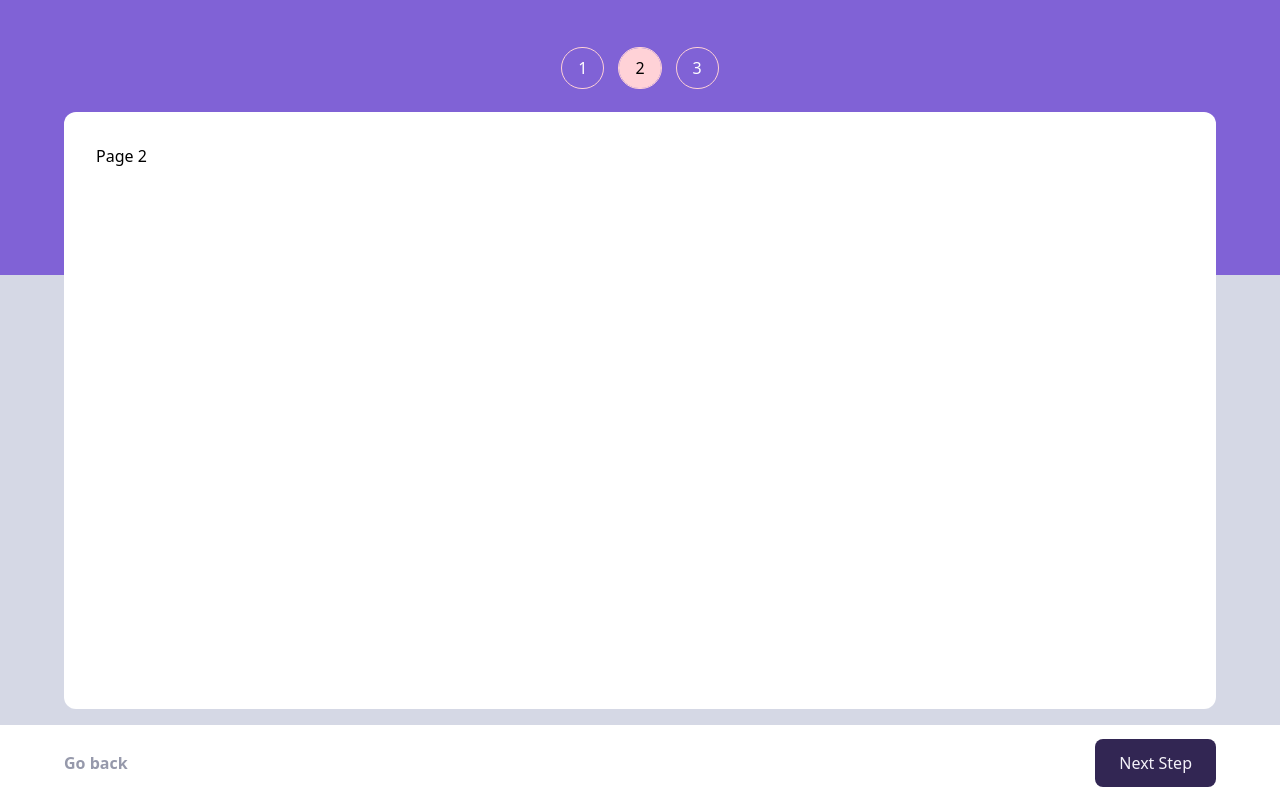
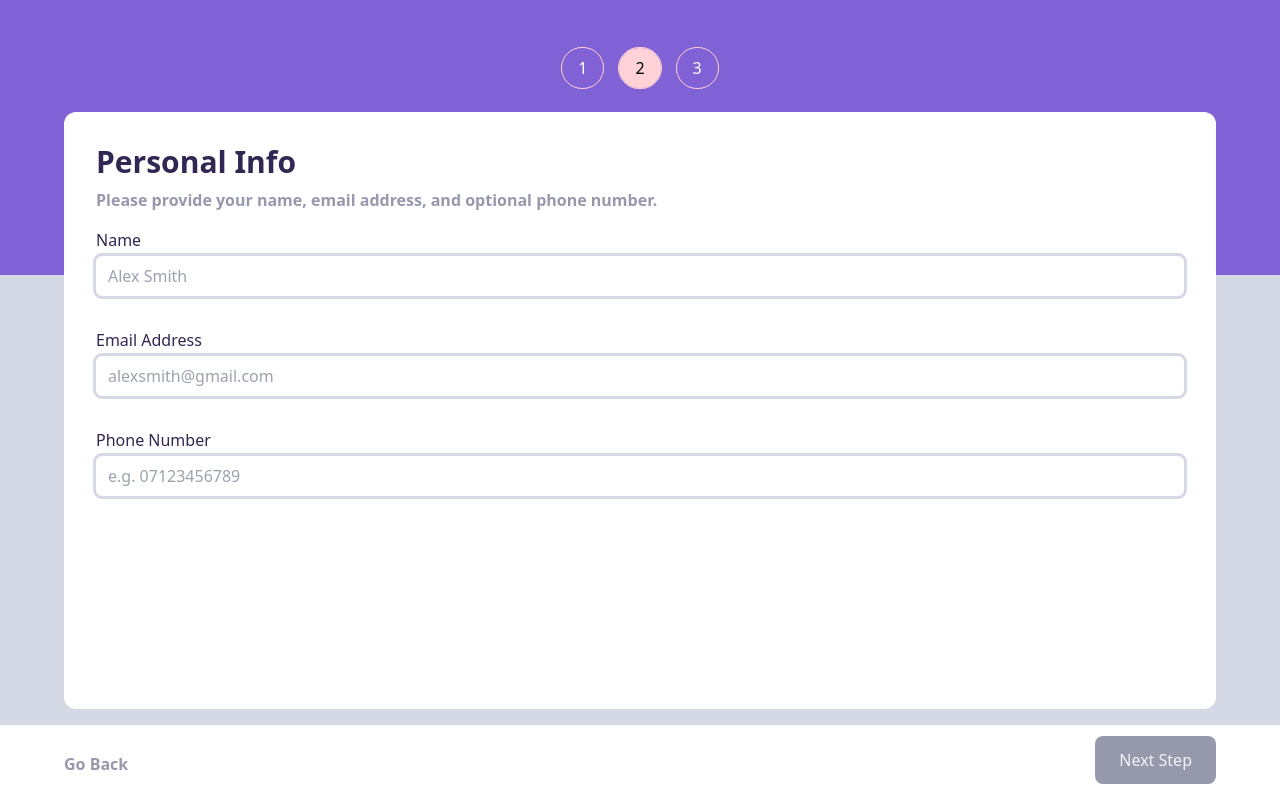
Before and after one commit to aaronwp21/multi-step-form, a Next.js app: page / in a window 1280 px wide. Both pictures are taken after a click on the button "Next Step". Built offline with nearby package versions, Linux system fonts and the light colour scheme.

Commit message:
user info page

```diff
--- a/src/components/SelectPlan.tsx
+++ b/src/components/SelectPlan.tsx
@@ -10,7 +10,7 @@ function SelectPlan() {
   return (
     <>
       <div className="flex flex-col gap-2 mb-8">
-        <h2 className="text-2xl text-primary font-bold">Select your plan</h2>
+        <h2 className="text-3xl text-primary font-bold">Select your plan</h2>
         <p className="text-cool-grey font-semibold">
           Choose between monthly or yearly billing.
         </p>
--- /dev/null
+++ b/src/components/UserForm.tsx
@@ -0,0 +1,150 @@
+import React, { useContext } from 'react';
+import { useForm, SubmitHandler } from 'react-hook-form';
+import * as yup from 'yup';
+import { yupResolver } from '@hookform/resolvers/yup';
+import { FormContext } from './contexts/form.context';
+
+const schema = yup
+  .object()
+  .shape({
+    name: yup.string().max(100).trim().required(),
+    email: yup.string().email().max(100).trim().required(),
+    phoneNumber: yup
+      .string()
+      .matches(
+        /^(((\+44\s?\d{4}|\(?0\d{4}\)?)\s?\d{3}\s?\d{3})|((\+44\s?\d{3}|\(?0\d{3}\)?)\s?\d{3}\s?\d{4})|((\+44\s?\d{2}|\(?0\d{2}\)?)\s?\d{4}\s?\d{4}))(\s?\#(\d{4}|\d{3}))?$/,
+        {
+          excludeEmptyString: true,
+          message: 'Please enter a vaild UK number.',
+        },
+      )
+      .trim(),
+  })
+  .required();
+
+const defaults = {
+  name: '',
+  email: '',
+  phoneNumber: '',
+};
+
+function UserForm() {
+  const { userInfo, onUpdatePageNum, onUpdateUserInfo } =
+    useContext(FormContext);
+
+  const {
+    handleSubmit,
+    formState: { errors, isValid, isDirty, isSubmitting },
+    reset,
+    register,
+  } = useForm({
+    resolver: yupResolver(schema),
+    mode: 'onChange',
+    defaultValues: userInfo ? userInfo : defaults,
+  });
+
+  const onSubmit: SubmitHandler<{
+    name: string;
+    email: string;
+    phoneNumber: string | undefined;
+  }> = (data) => {
+    onUpdateUserInfo(data);
+    onUpdatePageNum(2);
+  };
+
+  return (
+    <form onSubmit={handleSubmit(onSubmit)} className="flex flex-col h-full">
+      <div className="mb-4">
+        <h2 className="text-3xl text-primary font-bold mb-2">Personal Info</h2>
+        <p className="text-cool-grey font-semibold">
+          Please provide your name, email address, and optional phone number.
+        </p>
+      </div>
+      <div className="flex flex-col gap-8">
+        <div className="flex flex-col gap-1">
+          <div className="flex justify-between text-md">
+            <label htmlFor="name" className="text-primary">
+              Name
+            </label>
+            <p className="text-error">
+              {errors.name ? errors.name.message : ''}
+            </p>
+          </div>
+          <input
+            placeholder="Alex Smith"
+            type="text"
+            id="name"
+            defaultValue={userInfo ? userInfo.name : defaults.name}
+            {...register('name')}
+            className={`outline ${
+              errors.name
+                ? 'outline-error focus:error'
+                : 'outline-light-grey focus:outline-secondary'
+            } py-2 px-3 rounded-md`}
+          />
+        </div>
+        <div className="flex flex-col gap-1">
+          <div className="flex justify-between text-md">
+            <label htmlFor="email" className="text-primary">
+              Email Address
+            </label>
+            <p className="text-error">
+              {errors.email ? errors.email.message : ''}
+            </p>
+          </div>
+          <input
+            placeholder="alexsmith@gmail.com"
+            type="text"
+            id="email"
+            defaultValue={userInfo ? userInfo.email : defaults.email}
+            {...register('email')}
+            className={`outline ${
+              errors.email
+                ? 'outline-error focus:error'
+                : 'outline-light-grey focus:outline-secondary'
+            } py-2 px-3 rounded-md`}
+          />
+        </div>
+        <div className="flex flex-col gap-1 mb-12">
+          <div className="flex justify-between text-md">
+            <label htmlFor="phoneNumber" className="text-primary">
+              Phone Number
+            </label>
+            <p className="text-error">
+              {errors.phoneNumber ? errors.phoneNumber.message : ''}
+            </p>
+          </div>
+          <input
+            placeholder="e.g. 07123456789"
+            type="text"
+            id="phoneNumber"
+            defaultValue={
+              userInfo ? userInfo.phoneNumber : defaults.phoneNumber
+            }
+            {...register('phoneNumber')}
+            className={`outline ${
+              errors.phoneNumber
+                ? 'outline-error focus:error'
+                : 'outline-light-grey focus:outline-secondary'
+            } py-2 px-3 rounded-md`}
+          />
+        </div>
+        <button
+          onClick={() => onUpdatePageNum(0)}
+          className="absolute left-0 bottom-[-75px] py-2 rounded-lg text-cool-grey font-semibold"
+        >
+          Go Back
+        </button>
+        <button
+          type="submit"
+          disabled={isSubmitting || !isValid}
+          className="absolute right-0 bottom-[-75px] bg-primary py-3 px-6 rounded-lg text-primary-active disabled:bg-cool-grey"
+        >
+          Next Step
+        </button>
+      </div>
+    </form>
+  );
+}
+
+export default UserForm;
--- a/src/pages/index.tsx
+++ b/src/pages/index.tsx
@@ -1,12 +1,13 @@
 import React, { useContext } from 'react';
 import { FormContext } from '@/components/contexts/form.context';
 import SelectPlan from '@/components/SelectPlan';
+import UserForm from '@/components/UserForm';
 
 export default function Home() {
   const { pageNum, onUpdatePageNum } = useContext(FormContext);
 
   return (
-    <div className="h-[100vh] grid grid-rows-[minmax(175px,2fr),minmax(450px,3fr),minmax(69px,75px)]">
+    <div className="h-[100vh] grid grid-rows-[minmax(175px,2fr),minmax(450px,3fr),75px]">
       <ol className="row-start-1 col-start-1 bg-secondary flex justify-center gap-4 pt-12">
         <li className="flex items-start gap-4">
           <p
@@ -49,12 +50,11 @@ export default function Home() {
         </li>
       </ol>
       <div className="row-start-1 row-end-3 col-start-1 z-50 flex pt-24">
-        <div className="w-[90%] h-[95%] m-auto bg-white rounded-xl p-8">
+        <div className="w-[90%] h-[95%] m-auto bg-white rounded-xl p-8 relative">
           {pageNum === 0 ? (
             <SelectPlan />
           ) : pageNum === 1 ? (
-            // <UserForm />
-            <div>Page 2</div>
+            <UserForm />
           ) : (
             // <Summary />
             <div>Page 3</div>
@@ -68,10 +68,7 @@ export default function Home() {
             <button onClick={() => onUpdatePageNum(1)} className="bg-primary py-3 px-6 rounded-lg text-primary-active">Next Step</button>
           </div>
         ) : pageNum === 1 ? (
-          <div className='flex items-center justify-between px-[5%]'>
-            <button onClick={() => onUpdatePageNum(0)} className='text-cool-grey font-semibold'>Go back</button>
-            <button onClick={() => onUpdatePageNum(2)} className="bg-primary py-3 px-6 rounded-lg text-primary-active">Next Step</button>
-          </div>
+          <div></div>
         ) : (
           <div></div>
         )}
```
